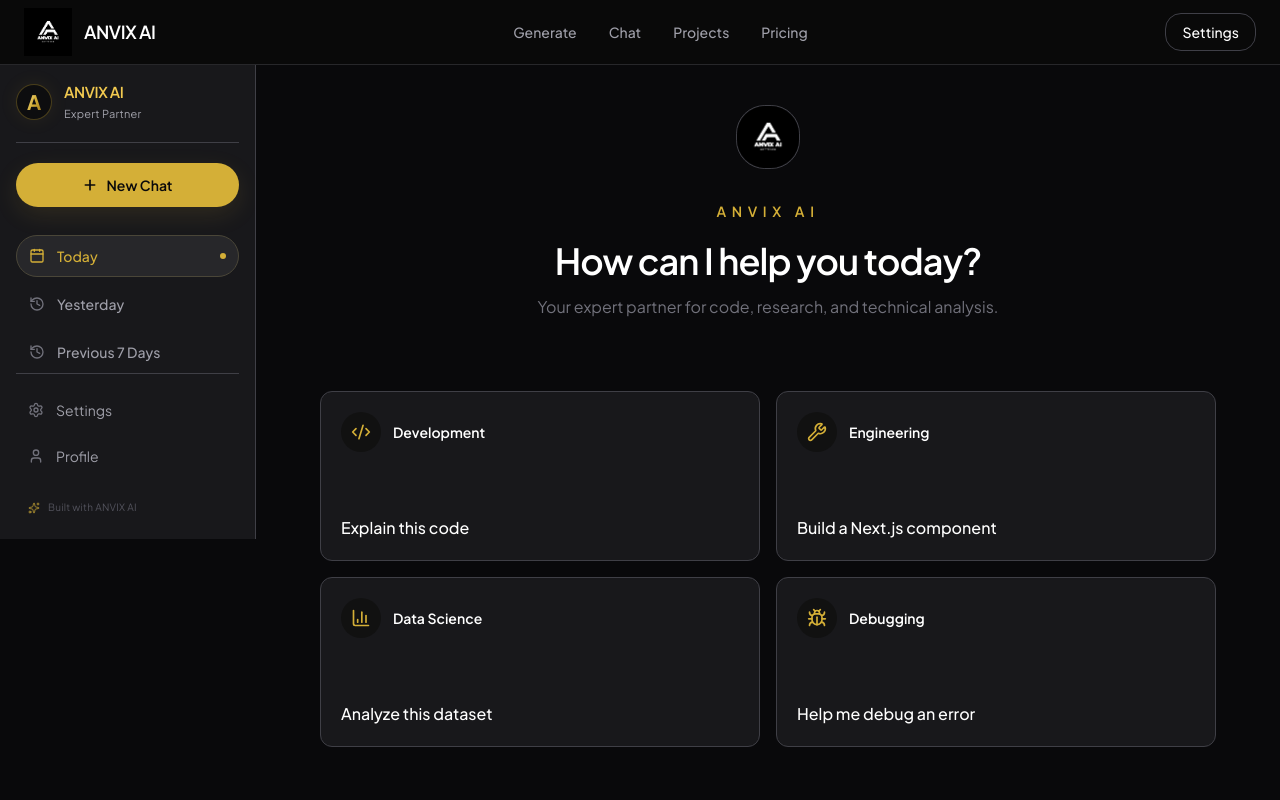
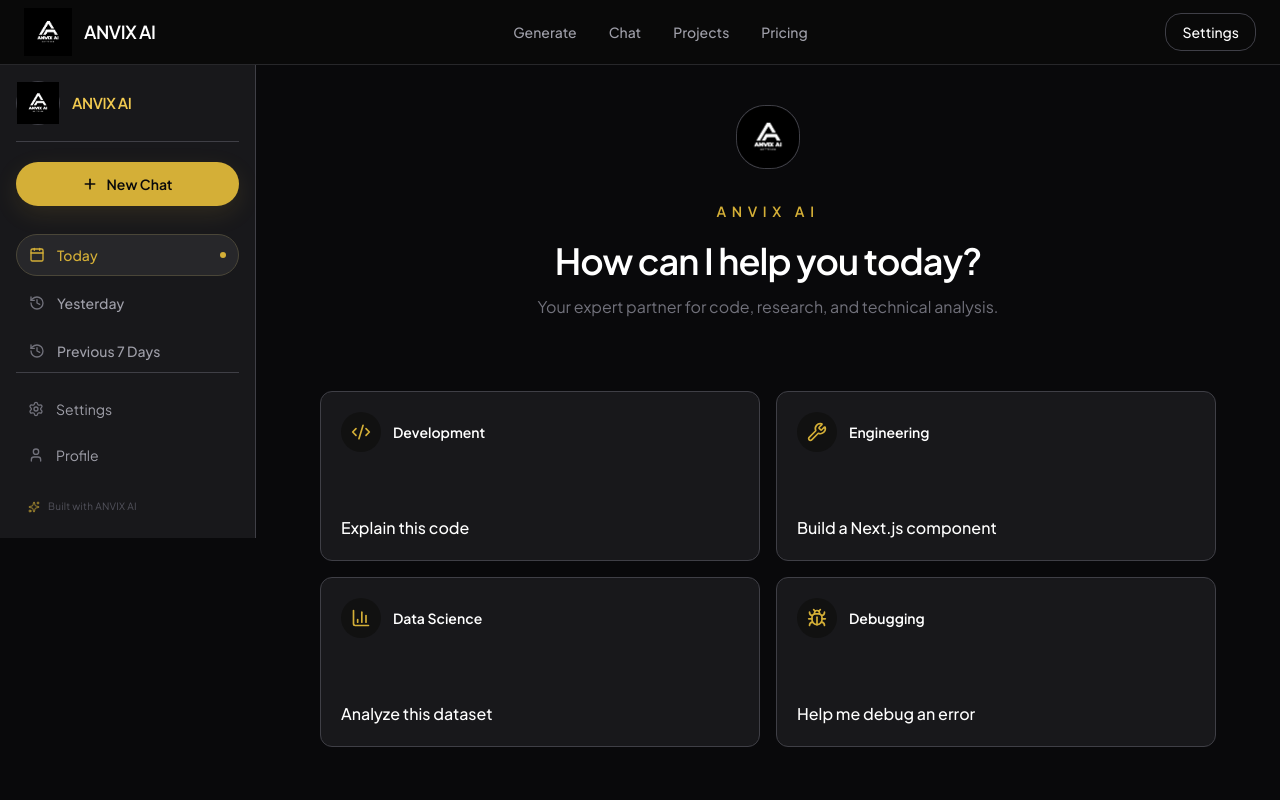
Before and after one commit to thiteswapnil1212-hue/ANVIX-AI, a Next.js app: page /chat in a window 1280 px wide. Shown: the top 800 px of the page. Built offline with nearby package versions, Linux system fonts and the light colour scheme.

Commit message:
all logo settled

```diff
--- a/components/chat/ChatSidebar.tsx
+++ b/components/chat/ChatSidebar.tsx
@@ -1,5 +1,6 @@
 "use client";
 
+import Image from "next/image";
 import {
   Plus,
   Calendar,
@@ -35,22 +36,24 @@ export default function ChatSidebar({
   onNewThread = () => {},
 }: ChatSidebarProps) {
   return (
-    <aside className="flex h-full w-64 shrink-0 flex-col border-r border-[#3F3F46] bg-[#18181B] p-4">
+    <aside className="flex h-full w-full flex-col bg-[#18181B] px-4 py-4">
       {/* Brand */}
-      <div className="flex items-center gap-3 border-b border-[#3F3F46] pb-5">
-        <div className="flex h-9 w-9 shrink-0 items-center justify-center rounded-xl border border-[#D4AF37]/30 bg-[#0D0D0F] shadow-[0_0_20px_rgba(212,175,55,0.08)]">
-          <span className="bg-gradient-to-br from-[#FFE89A] via-[#D4AF37] to-[#9C7618] bg-clip-text text-xl font-bold text-transparent">
-            A
-          </span>
+      <div className="flex items-center gap-3 border-b border-[#3F3F46] pb-4">
+        <div className="flex h-11 w-11 shrink-0 items-center justify-center rounded-xl border border-[#3F3F46] bg-[#0F0F10]">
+          <Image
+            src="/logo.png"
+            alt="ANVIX AI Logo"
+            width={44}
+            height={44}
+            className="h-11 w-11 object-contain"
+            priority
+          />
         </div>
 
         <div className="min-w-0">
           <h1 className="text-[15px] font-semibold tracking-tight text-[#F2CA50]">
             ANVIX AI
           </h1>
-          <p className="mt-0.5 text-[11px] tracking-wide text-[#A1A1AA]">
-            Expert Partner
-          </p>
         </div>
       </div>
 
@@ -134,11 +137,7 @@ export default function ChatSidebar({
       )}
 
       {/* Bottom */}
-      <div
-        className={`mt-auto border-t border-[#3F3F46] pt-4 ${
-          threads.length === 0 ? "mt-auto" : "mt-4"
-        }`}
-      >
+      <div className="mt-auto border-t border-[#3F3F46] pt-4">
         <div className="space-y-1.5">
           <button
             type="button"
@@ -157,7 +156,7 @@ export default function ChatSidebar({
           </button>
         </div>
 
-        {/* Small brand signature */}
+        {/* Brand signature */}
         <div className="mt-4 flex items-center gap-2 px-3 py-2">
           <Sparkles className="h-3 w-3 text-[#D4AF37]/70" />
           <span className="text-[10px] tracking-wide text-zinc-600">
```
